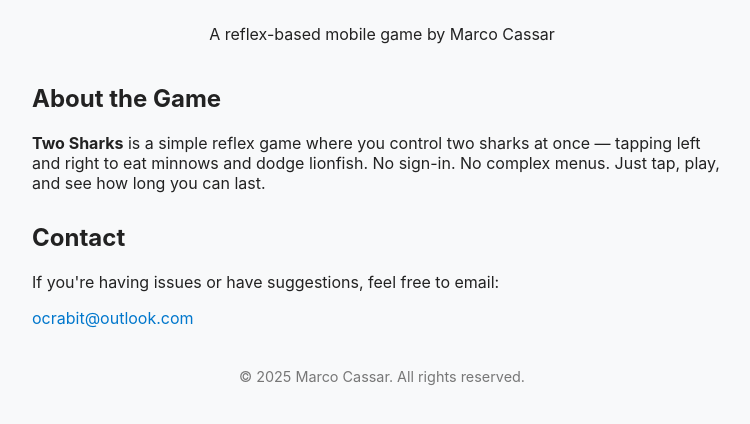
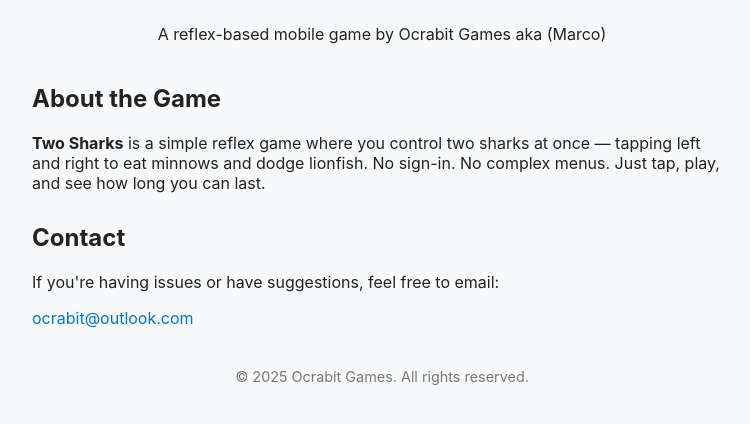
Before and after one commit to OcrabitGames/two-sharks-support, a plain HTML site: page index.html in a window 1280 px wide. Shown: the part 112-536 px from the top of the page, without its empty margins (258-1008 px from the left). Drawn offline with Linux system fonts and the light colour scheme.

Commit message:
Update index.html

```diff
--- a/index.html
+++ b/index.html
@@ -42,7 +42,7 @@
 <body>
   <header>
     <h1>🦈 Two Sharks — Support</h1>
-    <p>A reflex-based mobile game by Marco Cassar</p>
+    <p>A reflex-based mobile game by Ocrabit Games aka (Marco)</p>
   </header>
 
   <section>
@@ -57,7 +57,7 @@
   </section>
 
   <footer>
-    &copy; 2025 Marco Cassar. All rights reserved.
+    &copy; 2025 Ocrabit Games. All rights reserved.
   </footer>
 </body>
 </html>
```
